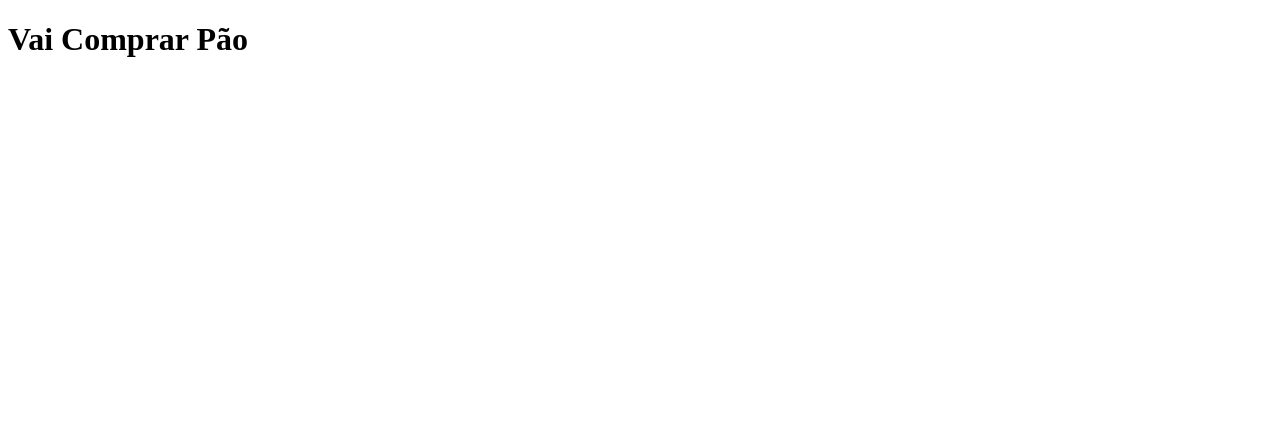
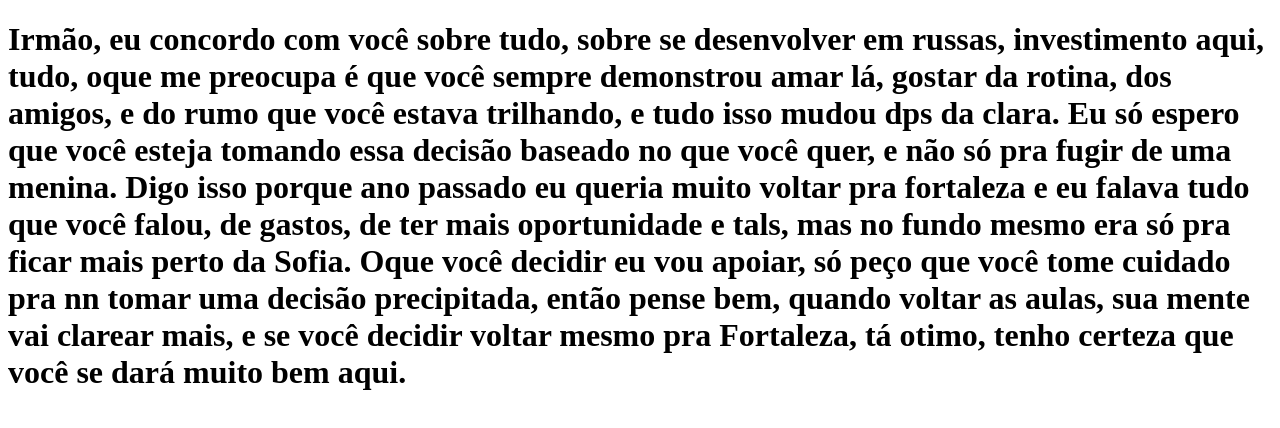
Before and after one commit to dioglima/clone-tabnews, a Next.js app: page / in a window 1280 px wide. Shown: the top 428 px of the page. Built offline with nearby package versions, Linux system fonts and the light colour scheme.

Commit message:
mensagem samuel

```diff
--- a/package.json
+++ b/package.json
@@ -4,7 +4,7 @@
   "description": "Projeto do curso.dev",
   "main": "index.js",
   "scripts": {
-    "test": "echo \"Error: no test specified\" && exit 1"
+    "dev": "next dev"
   },
   "author": "",
   "license": "MIT",
--- a/pages/index.js
+++ b/pages/index.js
@@ -1,5 +1,16 @@
 function Home(){
-    return <h1>Vai Comprar Pão</h1>
+    return <h1>Irmão, eu concordo com você sobre tudo, sobre se
+        desenvolver em russas, investimento aqui, tudo, oque me preocupa
+        é que você sempre demonstrou amar lá, gostar da rotina, dos amigos,
+        e do rumo que você estava trilhando, e tudo isso mudou dps da clara.
+            Eu só espero que você esteja tomando essa decisão baseado no que você quer,
+        e não só pra fugir de uma menina.
+            Digo isso porque ano passado eu queria muito voltar pra fortaleza e eu falava tudo que você falou,
+        de gastos, de ter mais oportunidade e tals, mas no fundo mesmo era só pra ficar mais perto da Sofia.
+            Oque você decidir eu vou apoiar, só peço que você tome cuidado pra nn tomar uma decisão precipitada, então pense bem,
+        quando voltar as aulas, sua mente vai clarear mais, e se você decidir voltar mesmo pra Fortaleza, tá otimo, tenho certeza
+        que você se dará muito bem aqui.
+    </h1>
 }
 
 export default Home;
```
